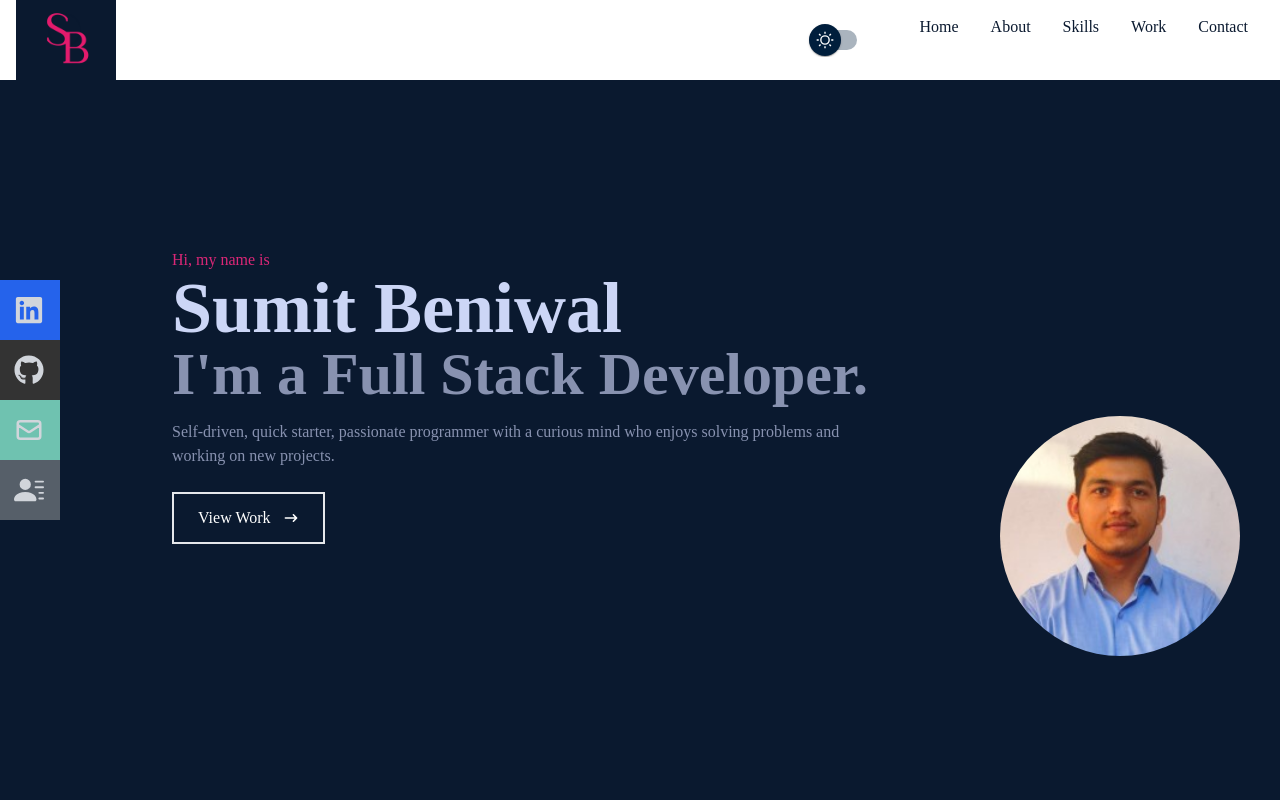
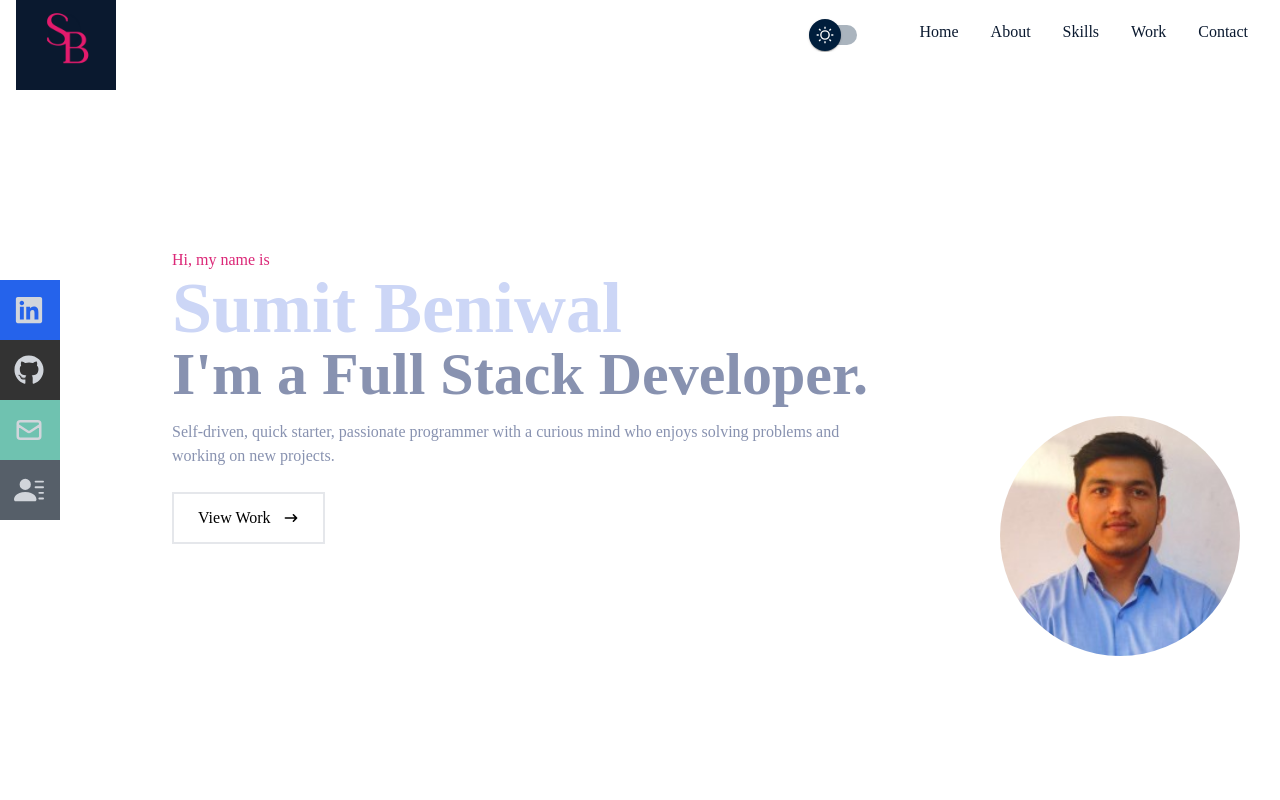
Before and after one commit to SumitB1412/Portfolio, a React (Create React App) app: page / in a window 1280 px wide. Shown: the top 800 px of the page. Built offline with nearby package versions, Linux system fonts and the light colour scheme.

Commit message:
updating the theme

```diff
--- a/src/components/Home.jsx
+++ b/src/components/Home.jsx
@@ -1,11 +1,24 @@
-import React from "react";
+import React, { useContext } from "react";
 import { HiArrowNarrowRight } from "react-icons/hi";
 import Dp from "../assets/dp.jpg";
 import { Link } from "react-scroll";
+import { ThemeContext } from "../contexts/ThemeProvider";
 
 const Home = () => {
+  const { theme } = useContext(ThemeContext);
+  let bg;
+  let text;
+
+  if (theme) {
+    bg = "#fff";
+    text = "#000";
+  }
   return (
-    <div name="home" className="w-full h-screen bg-[#0a192f]">
+    <div
+      style={{ background: bg, color: text }}
+      name="home"
+      className="w-full h-screen bg-[#0a192f]"
+    >
       {/* Container */}
       <div className="max-w-[1000px] mx-auto px-8 flex flex-col justify-center h-full">
         <p className="text-pink-600">Hi, my name is</p>
@@ -20,7 +33,7 @@ const Home = () => {
           who enjoys solving problems and working on new projects.
         </p>
         <div>
-          <button className="text-white group border-2 px-6 py-3 my-2 flex items-center hover:bg-pink-600 hover:border-pink-600">
+          <button style={{ background: bg, color: text }}  className="text-white group border-2 px-6 py-3 my-2 flex items-center hover:bg-pink-600 hover:border-pink-600">
             <Link to="work" smooth={true} duration={500}>
               View Work
             </Link>
--- a/src/components/Navbar.jsx
+++ b/src/components/Navbar.jsx
@@ -88,6 +88,7 @@ const Navbar = () => {
       <ul className="hidden md:flex">
         <li>
           <FormControlLabel
+            style={{marginTop:"-10px"}}
             onClick={handleTheme}
             control={<MaterialUISwitch sx={{ m: 1 }} />}
           />
```
